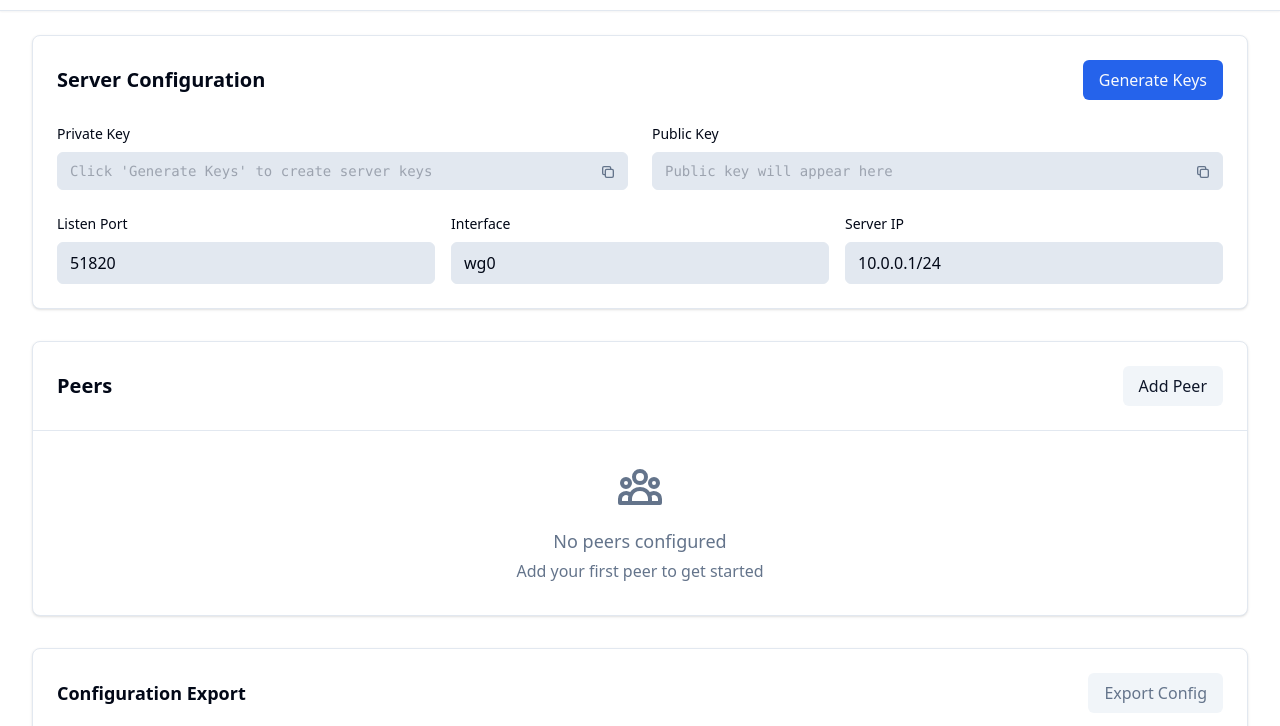
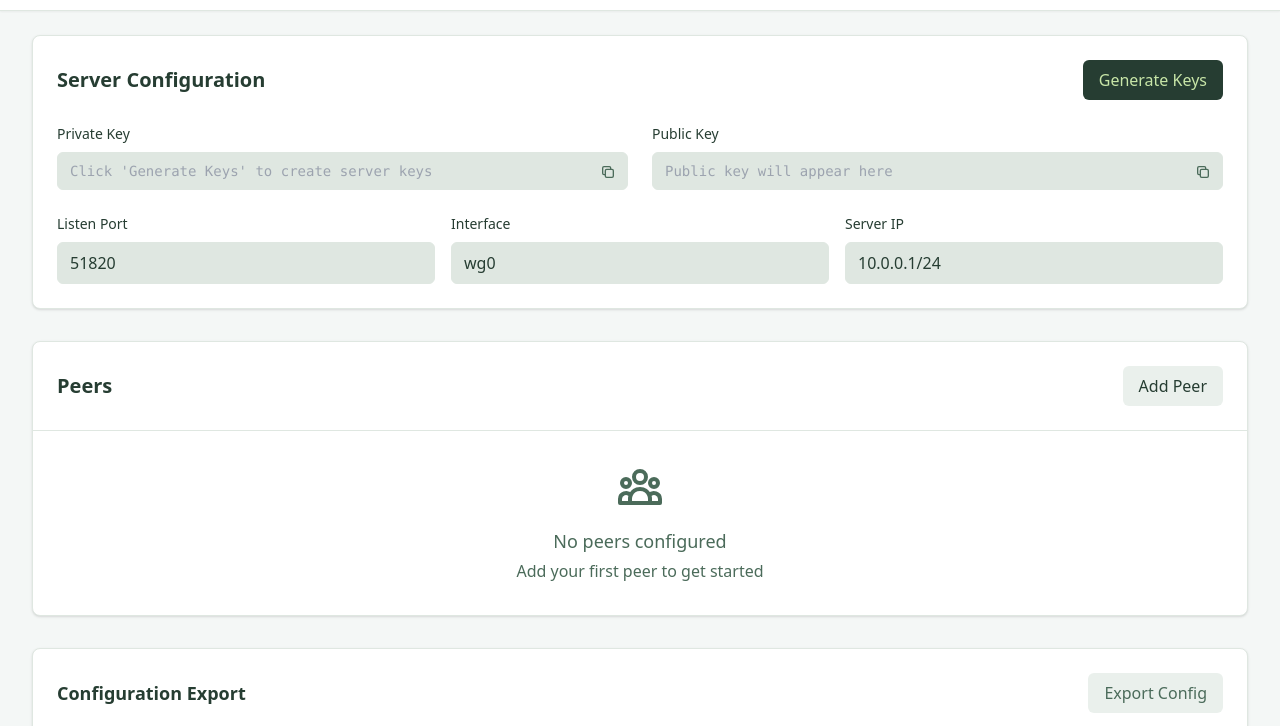
Before and after one commit to apphorde/vpn, a website: page client/index.html in a window 1280 px wide. Shown: the part 74-800 px from the top of the page. Drawn offline with Linux system fonts and the light colour scheme.

Commit message:
style(ui): match auth page color palette

```diff
--- a/client/index.html
+++ b/client/index.html
@@ -4,6 +4,15 @@
     <meta charset="UTF-8" />
     <meta name="viewport" content="width=device-width, initial-scale=1.0" />
     <title>WireGuard Manager</title>
+    <script>
+      const darkModePreference = localStorage.getItem("darkMode");
+      if (
+        darkModePreference === "true" ||
+        (darkModePreference === null && window.matchMedia("(prefers-color-scheme: dark)").matches)
+      ) {
+        document.documentElement.classList.add("dark");
+      }
+    </script>
     <link href="/styles.css" rel="stylesheet" />
   </head>
   <body class="h-full bg-background text-foreground font-body">
@@ -11,13 +20,13 @@
       <!-- Header -->
       <header class="bg-card shadow-sm border-b border-border">
         <div class="max-w-7xl mx-auto px-4 sm:px-6 lg:px-8">
-          <div class="flex justify-between items-center py-6">
+          <div class="flex flex-col gap-4 py-4 sm:flex-row sm:items-center sm:justify-between sm:py-6">
             <div class="flex items-center">
               <div class="flex-shrink-0">
                 <h1 class="text-2xl font-heading font-bold text-foreground">WireGuard Manager</h1>
               </div>
             </div>
-            <div class="flex items-center space-x-4">
+            <div class="flex w-full items-center justify-between space-x-4 sm:w-auto sm:justify-start">
               <a href="/protected" class="text-sm underline">Protected area</a>
               <button
                 id="darkModeToggle"
@@ -196,7 +205,7 @@
     <!-- Toast Notification -->
     <div
       id="toast"
-      class="fixed top-4 right-4 bg-muted text-muted-foreground px-4 py-2 rounded-md shadow-lg transform translate-x-full transition-transform duration-300 z-50"
+      class="fixed top-4 right-4 bg-muted text-muted-foreground px-4 py-2 rounded-md shadow-lg transform toast-hidden transition-transform duration-300 z-50"
     >
       <span id="toastMessage"></span>
     </div>
--- a/client/index.js
+++ b/client/index.js
@@ -338,10 +338,10 @@ AllowedIPs = ${peer.allowedIPs}
     const toastMessage = document.getElementById("toastMessage");
 
     toastMessage.textContent = message;
-    toast.classList.remove("translate-x-full");
+    toast.classList.remove("toast-hidden");
 
     setTimeout(() => {
-      toast.classList.add("translate-x-full");
+      toast.classList.add("toast-hidden");
     }, 3000);
   }
 
@@ -353,8 +353,3 @@ AllowedIPs = ${peer.allowedIPs}
 
 // Initialize the application
 window.wgManager = new WireGuardManager();
-
-// Load dark mode preference
-if (localStorage.getItem("darkMode") === "true") {
-  document.documentElement.classList.add("dark");
-}
--- a/client/tailwind.input.css
+++ b/client/tailwind.input.css
@@ -3,41 +3,43 @@
 @tailwind utilities;
 
 :root {
-  --background: 0 0% 100%;
-  --foreground: 222.2 84% 4.9%;
+  color-scheme: light;
+  --background: 160 15.8% 96.3%;
+  --foreground: 151.3 23.2% 19.4%;
   --card: 0 0% 100%;
-  --card-foreground: 222.2 84% 4.9%;
-  --primary: 221.2 83.2% 53.3%;
-  --primary-foreground: 210 40% 98%;
-  --secondary: 210 40% 96.1%;
-  --secondary-foreground: 222.2 47.4% 11.2%;
-  --muted: 210 40% 96.1%;
-  --muted-foreground: 215.4 16.3% 46.9%;
-  --accent: 210 40% 96.1%;
-  --accent-foreground: 222.2 47.4% 11.2%;
-  --destructive: 0 84.2% 60.2%;
-  --border: 214.3 31.8% 91.4%;
-  --input: 214.3 31.8% 91.4%;
-  --ring: 221.2 83.2% 53.3%;
+  --card-foreground: 151.3 23.2% 19.4%;
+  --primary: 151.3 23.2% 19.4%;
+  --primary-foreground: 89 55.4% 78%;
+  --secondary: 140 16.7% 92.9%;
+  --secondary-foreground: 151.3 23.2% 19.4%;
+  --muted: 140 16.7% 92.9%;
+  --muted-foreground: 148.1 17.6% 35.7%;
+  --accent: 89 55.4% 78%;
+  --accent-foreground: 151.3 23.2% 19.4%;
+  --destructive: 0 48.8% 50.2%;
+  --border: 135 14.3% 89%;
+  --input: 135 14.3% 89%;
+  --ring: 136.7 32.9% 32.2%;
 }
 
 .dark {
-  --background: 222.2 84% 4.9%;
-  --foreground: 210 40% 98%;
-  --card: 222.2 84% 4.9%;
-  --card-foreground: 210 40% 98%;
-  --primary: 217.2 91.2% 59.8%;
-  --primary-foreground: 222.2 47.4% 11.2%;
-  --secondary: 217.2 32.6% 17.5%;
-  --secondary-foreground: 210 40% 98%;
-  --muted: 217.2 32.6% 17.5%;
-  --muted-foreground: 215 20.2% 65.1%;
-  --accent: 217.2 32.6% 17.5%;
-  --accent-foreground: 210 40% 98%;
-  --destructive: 0 62.8% 30.6%;
-  --border: 217.2 32.6% 17.5%;
-  --input: 217.2 32.6% 17.5%;
-  --ring: 224.3 76.3% 48%;
+  color-scheme: dark;
+  --background: 145.7 17.9% 7.6%;
+  --foreground: 132 17.2% 94.3%;
+  --card: 144 17.9% 11%;
+  --card-foreground: 132 17.2% 94.3%;
+  --primary: 136.7 32.9% 32.2%;
+  --primary-foreground: 92.4 62.7% 88.4%;
+  --secondary: 141.8 12.6% 17.1%;
+  --secondary-foreground: 132 17.2% 94.3%;
+  --muted: 145 18.2% 12.9%;
+  --muted-foreground: 132.9 9% 69.4%;
+  --accent: 136.8 22.5% 21.8%;
+  --accent-foreground: 95.4 56.5% 86.5%;
+  --destructive: 7.4 100% 84.1%;
+  --border: 138.5 12.6% 20.2%;
+  --input: 141.4 11.9% 23.1%;
+  --ring: 95.4 56.5% 86.5%;
 }
 
 .font-heading {
@@ -47,3 +49,7 @@
 .font-body {
   font-family: ui-sans-serif, system-ui, sans-serif;
 }
+
+.toast-hidden {
+  transform: translateX(calc(100% + 1rem));
+}
```
Also changed, not shown: client/styles.css.
